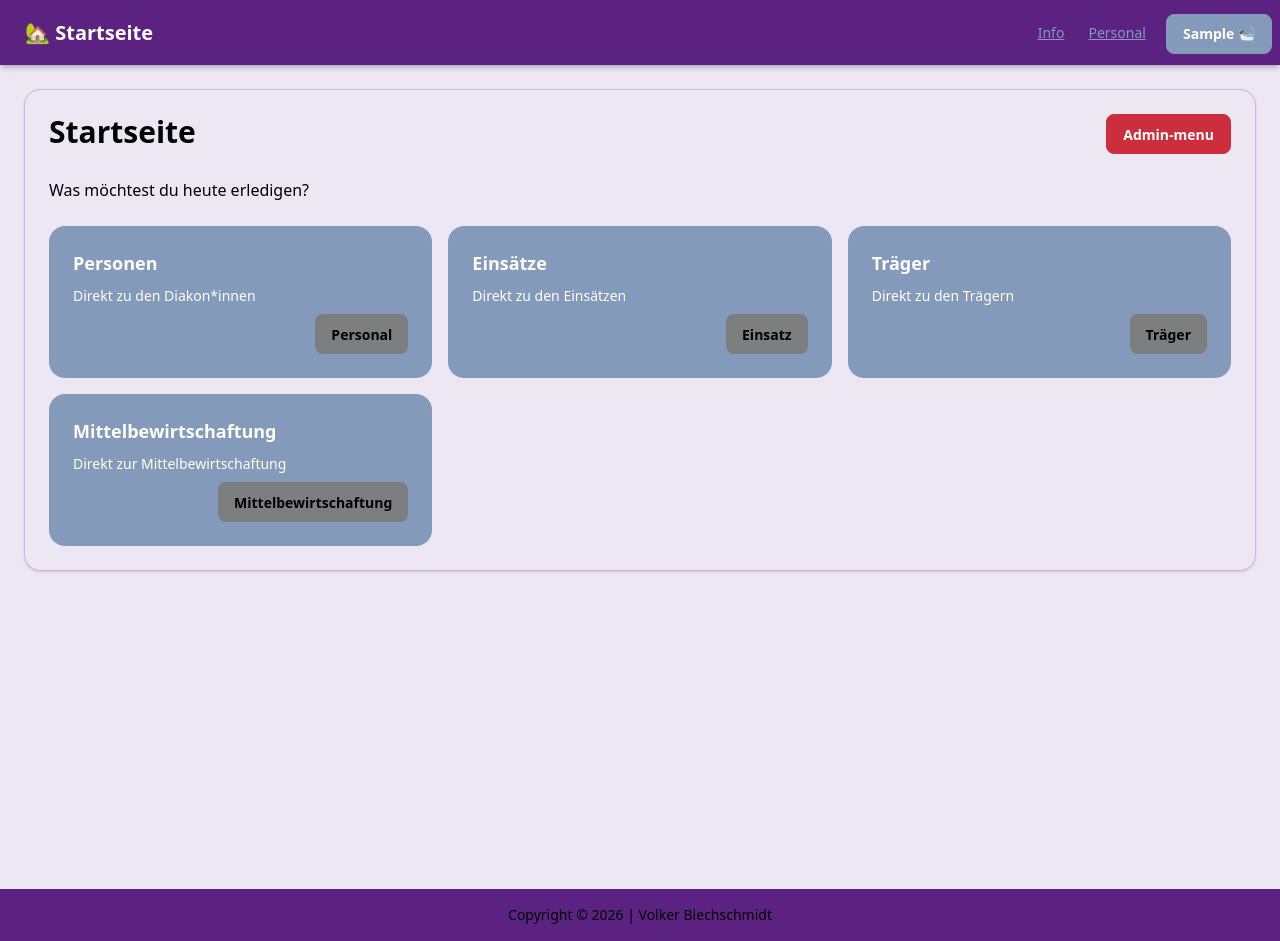
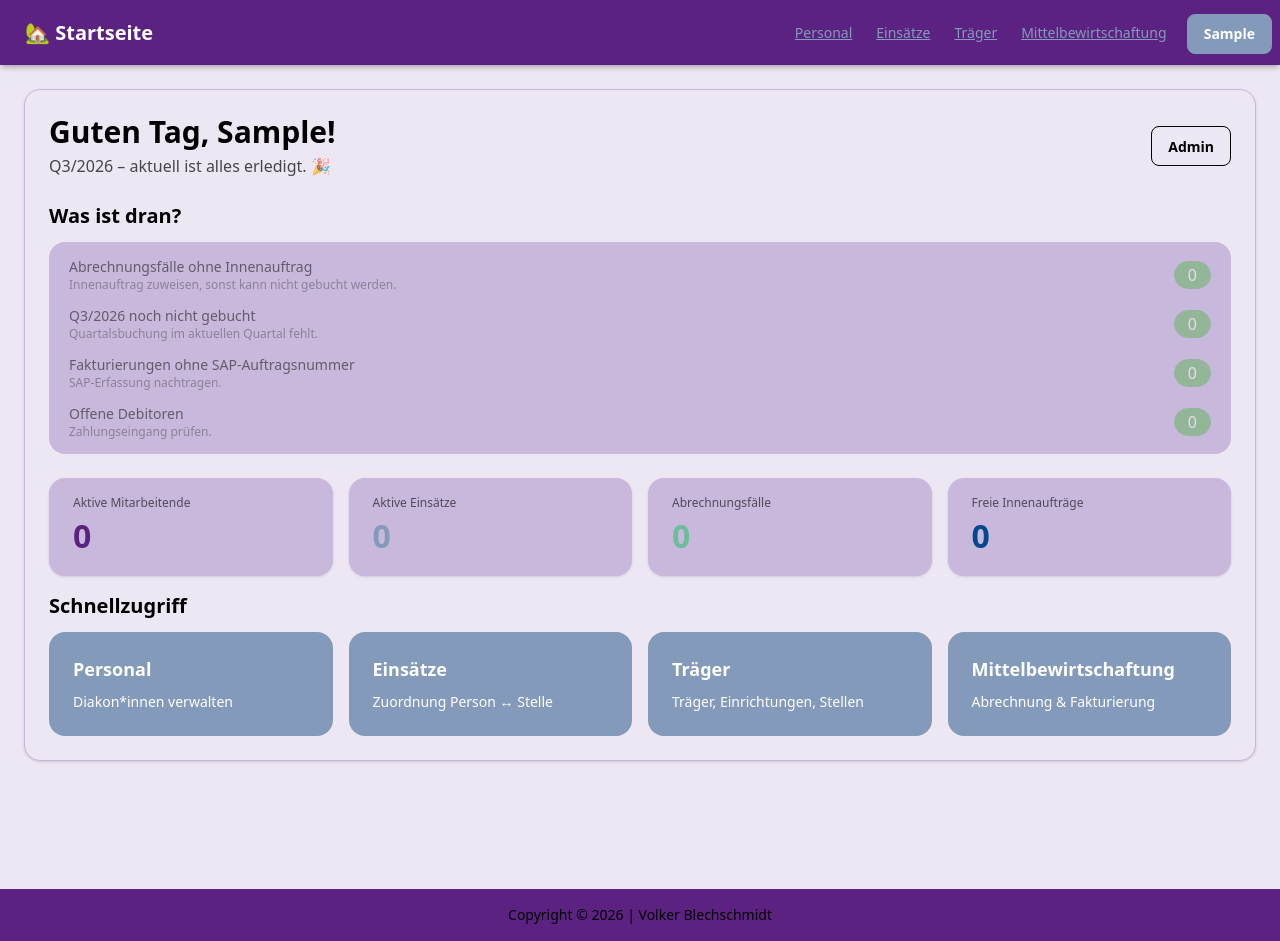
Before and after one commit to VolliVollkrass/django-projektpersmbw, a Django app: page / in a window 1280 px wide. Run offline with Django 5.2, Linux system fonts and the light colour scheme; the visitor is signed in with stand-in values (Sample User, id 1); data that the repository does not hold is empty; style sheets or scripts are compiled from the project's sources.

Commit message:
Startseite als Aufgaben-Dashboard, Navigation bereinigt, Import-Vorlage
- Startseite zeigt offene Abrechnungsaufgaben (ohne Innenauftrag, ohne
  Quartalsbuchung, ohne SAP-Nr, offene Debitoren), Kennzahlen, Schnellzugriff
- Login-Ansicht ohne Stock-Foto, Navbar mit allen Bereichen, tote Links
  ausgegraut, Einsatz-Karten-Link gefixt, Admin-Button nur für Staff
- Datums-icontains aus Suchfiltern entfernt (Postgres-inkompatibel)
- Excel-Vorlage für Stammdaten-Import (import_vorlagen/)

Co-Authored-By: Claude Fable 5 <noreply@anthropic.com>

```diff
--- a/einsatz/views.py
+++ b/einsatz/views.py
@@ -18,8 +18,6 @@ def einsatz(request):
             Q(stelle__name__icontains=query)
             | Q(mitarbeiter__vorname__icontains=query)
             | Q(mitarbeiter__nachname__icontains=query)
-            | Q(beginn__icontains=query)
-            | Q(ende__icontains=query)
         )
 
     ctx = {"einsaetze": einsaetze, "einsatz_anzahl": einsatz_anzahl, "query": query}
--- a/home/templates/home/home.html
+++ b/home/templates/home/home.html
@@ -6,68 +6,111 @@
 {% if user.is_authenticated %}
 <div class="min-h-screen">
   <div class="m-6 border border-base-200 rounded-box shadow bg-base-100">
-    <div class="p-6 flex">
-      <h1 class="text-3xl font-bold flex-auto ">Startseite </h1>
-      <div class="flex-none ">
-          <a class="btn btn-error " href="{% url "admin:index" %}">Admin-menu</a>
 
+    <div class="p-6 flex items-center">
+      <div class="flex-auto">
+        <h1 class="text-3xl font-bold">Guten Tag{% if user.first_name %}, {{ user.first_name }}{% endif %}!</h1>
+        <p class="text-base-content/70 mt-1">Q{{ quartal }}/{{ jahr }} –
+          {% if offene_aufgaben %}es gibt {{ offene_aufgaben }} offene Aufgabe{{ offene_aufgaben|pluralize:"n" }}.
+          {% else %}aktuell ist alles erledigt. 🎉{% endif %}
+        </p>
       </div>
+      {% if user.is_staff %}
+      <a class="btn btn-outline" href="{% url "admin:index" %}">Admin</a>
+      {% endif %}
+    </div>
 
+    {# ── Aufgaben: Was ist jetzt dran? ─────────────────────────── #}
+    <div class="px-6 pb-2">
+      <h2 class="text-xl font-semibold mb-3">Was ist dran?</h2>
+      <ul class="menu bg-base-200 rounded-box w-full p-2">
+        {% for a in aufgaben %}
+        <li>
+          <a href="{% url a.url_name %}" class="flex items-center justify-between {% if not a.anzahl %}opacity-50{% endif %}">
+            <span>
+              <span class="font-medium">{{ a.titel }}</span>
+              <span class="block text-xs text-base-content/60">{{ a.hinweis }}</span>
+            </span>
+            <span class="badge badge-lg {% if a.anzahl %}badge-error{% else %}badge-success{% endif %}">
+              {{ a.anzahl }}
+            </span>
+          </a>
+        </li>
+        {% endfor %}
+      </ul>
     </div>
-    <p class="pl-6">Was möchtest du heute erledigen?</p>
-    <div class="grid grid-cols-3 p-4">
-      <div class="card bg-secondary text-secondary-content m-2">
-        <div class="card-body">
-          <h2 class="card-title">Personen</h2>
-          <p>Direkt zu den Diakon*innen</p>
-          <div class="card-actions justify-end">
-            <a href="{% url "personal" %}" class="btn bg-neutral border-none">Personal</a>
-          </div>
+
+    {# ── Kennzahlen ────────────────────────────────────────────── #}
+    <div class="px-6 py-4 grid grid-cols-2 md:grid-cols-4 gap-4">
+      <div class="stats shadow bg-base-200">
+        <div class="stat">
+          <div class="stat-title">Aktive Mitarbeitende</div>
+          <div class="stat-value text-primary">{{ aktive_mitarbeiter }}</div>
         </div>
       </div>
-      <div class="card bg-secondary text-secondary-content m-2">
-        <div class="card-body">
-          <h2 class="card-title">Einsätze</h2>
-          <p>Direkt zu den Einsätzen</p>
-          <div class="card-actions justify-end">
-            <a href="{% url "personal" %}" class="btn bg-neutral border-none">Einsatz</a>
-          </div>
+      <div class="stats shadow bg-base-200">
+        <div class="stat">
+          <div class="stat-title">Aktive Einsätze</div>
+          <div class="stat-value text-secondary">{{ aktive_einsaetze }}</div>
         </div>
       </div>
-      <div class="card bg-secondary text-secondary-content m-2">
-        <div class="card-body">
-          <h2 class="card-title">Träger</h2>
-          <p>Direkt zu den Trägern</p>
-          <div class="card-actions justify-end">
-            <a href="{% url "traeger" %}" class="btn bg-neutral border-none">Träger</a>
-          </div>
+      <div class="stats shadow bg-base-200">
+        <div class="stat">
+          <div class="stat-title">Abrechnungsfälle</div>
+          <div class="stat-value text-accent">{{ abrechnungsfaelle_anzahl }}</div>
         </div>
       </div>
-      <div class="card bg-secondary text-secondary-content m-2">
-        <div class="card-body">
-          <h2 class="card-title">Mittelbewirtschaftung</h2>
-          <p>Direkt zur Mittelbewirtschaftung</p>
-          <div class="card-actions justify-end">
-            <a href="{% url "mbw" %}" class="btn bg-neutral border-none">Mittelbewirtschaftung</a>
-          </div>
+      <div class="stats shadow bg-base-200">
+        <div class="stat">
+          <div class="stat-title">Freie Innenaufträge</div>
+          <div class="stat-value text-info">{{ freie_innenauftraege }}</div>
         </div>
       </div>
     </div>
+
+    {# ── Schnellzugriff ────────────────────────────────────────── #}
+    <div class="px-6 pb-6">
+      <h2 class="text-xl font-semibold mb-3">Schnellzugriff</h2>
+      <div class="grid grid-cols-2 md:grid-cols-4 gap-4">
+        <a href="{% url "personal" %}" class="card bg-secondary text-secondary-content hover:shadow-lg transition-shadow">
+          <div class="card-body">
+            <h3 class="card-title">Personal</h3>
+            <p>Diakon*innen verwalten</p>
+          </div>
+        </a>
+        <a href="{% url "einsatz" %}" class="card bg-secondary text-secondary-content hover:shadow-lg transition-shadow">
+          <div class="card-body">
+            <h3 class="card-title">Einsätze</h3>
+            <p>Zuordnung Person ↔ Stelle</p>
+          </div>
+        </a>
+        <a href="{% url "traeger" %}" class="card bg-secondary text-secondary-content hover:shadow-lg transition-shadow">
+          <div class="card-body">
+            <h3 class="card-title">Träger</h3>
+            <p>Träger, Einrichtungen, Stellen</p>
+          </div>
+        </a>
+        <a href="{% url "mbw" %}" class="card bg-secondary text-secondary-content hover:shadow-lg transition-shadow">
+          <div class="card-body">
+            <h3 class="card-title">Mittelbewirtschaftung</h3>
+            <p>Abrechnung &amp; Fakturierung</p>
+          </div>
+        </a>
+      </div>
+    </div>
+
   </div>
 </div>
 {% else %}
 <div class="hero bg-base-200 min-h-screen">
-  <div class="hero-content flex-col lg:flex-row">
-    <img
-      src="https://img.daisyui.com/images/stock/photo-1635805737707-575885ab0820.webp"
-      class="max-w-sm rounded-lg shadow-2xl"
-    />
-    <div>
-      <h1 class="text-5xl font-bold">Servus und Hallo</h1>
+  <div class="hero-content text-center">
+    <div class="max-w-md">
+      <h1 class="text-5xl font-bold">Diakon-Verwaltung</h1>
       <p class="py-6">
-        Melde dich an und schon kann es los gehen.
+        Personal, Einsätze und Mittelbewirtschaftung des Landeskirchenamts.
+        Bitte melde dich mit deinem Benutzerkonto an.
       </p>
-      <a class="btn btn-primary" href="{% url "login" %}">Login</a>
+      <a class="btn btn-primary btn-wide" href="{% url "login" %}">Anmelden</a>
     </div>
   </div>
 </div>
--- a/home/views.py
+++ b/home/views.py
@@ -1,6 +1,65 @@
 from django.shortcuts import render
-from django.contrib.auth.decorators import login_required
+from django.utils.timezone import now
 
-# Create your views here.
+from einsatz.models import Einsatz
+from mbw.models import Fakturierungsvorgang, Innenauftrag
+from personal.models import Mitarbeiter
+
+
 def home(request):
-    return render(request, "home/home.html" )
+    if not request.user.is_authenticated:
+        return render(request, "home/home.html")
+
+    today = now().date()
+    jahr = today.year
+    quartal = (today.month - 1) // 3 + 1
+
+    abrechnungsfaelle = Einsatz.objects.filter(abrechnung=True, aktiv=True)
+    fakturierungen = Fakturierungsvorgang.objects.filter(jahr=jahr)
+
+    aufgaben = [
+        {
+            "titel": "Abrechnungsfälle ohne Innenauftrag",
+            "anzahl": abrechnungsfaelle.filter(innenauftrag__isnull=True).count(),
+            "url_name": "abrechnungsliste",
+            "hinweis": "Innenauftrag zuweisen, sonst kann nicht gebucht werden.",
+        },
+        {
+            "titel": f"Q{quartal}/{jahr} noch nicht gebucht",
+            "anzahl": abrechnungsfaelle.exclude(
+                quartalsabrechnungen__jahr=jahr,
+                quartalsabrechnungen__quartal=quartal,
+            ).count(),
+            "url_name": "quartalsuebersicht",
+            "hinweis": "Quartalsbuchung im aktuellen Quartal fehlt.",
+        },
+        {
+            "titel": "Fakturierungen ohne SAP-Auftragsnummer",
+            "anzahl": fakturierungen.filter(sap_auftragsnummer="").count(),
+            "url_name": "fakturierungsliste",
+            "hinweis": "SAP-Erfassung nachtragen.",
+        },
+        {
+            "titel": "Offene Debitoren",
+            "anzahl": fakturierungen.exclude(
+                debitor_status=Fakturierungsvorgang.DebitorStatus.AUSGEGLICHEN
+            ).count(),
+            "url_name": "fakturierungsliste",
+            "hinweis": "Zahlungseingang prüfen.",
+        },
+    ]
+    offene_aufgaben = sum(a["anzahl"] for a in aufgaben)
+
+    context = {
+        "jahr": jahr,
+        "quartal": quartal,
+        "aufgaben": aufgaben,
+        "offene_aufgaben": offene_aufgaben,
+        "aktive_mitarbeiter": Mitarbeiter.objects.filter(aktiv=True).count(),
+        "aktive_einsaetze": Einsatz.objects.filter(aktiv=True).count(),
+        "abrechnungsfaelle_anzahl": abrechnungsfaelle.count(),
+        "freie_innenauftraege": Innenauftrag.objects.filter(
+            einsatz__isnull=True, aktiv=True
+        ).count(),
+    }
+    return render(request, "home/home.html", context)
--- a/mbw/views.py
+++ b/mbw/views.py
@@ -52,8 +52,6 @@ def aktive_einsaetze(request):
             Q(stelle__name__icontains=query)
             | Q(mitarbeiter__vorname__icontains=query)
             | Q(mitarbeiter__nachname__icontains=query)
-            | Q(beginn__icontains=query)
-            | Q(ende__icontains=query)
         )
 
     context = {
@@ -78,8 +76,6 @@ def abrechnungsliste(request):
             Q(stelle__name__icontains=query)
             | Q(mitarbeiter__vorname__icontains=query)
             | Q(mitarbeiter__nachname__icontains=query)
-            | Q(beginn__icontains=query)
-            | Q(ende__icontains=query)
         )
 
     einsatz_ids = [e.pk for e in einsaetze]
--- a/templates/includes/nav.html
+++ b/templates/includes/nav.html
@@ -3,19 +3,16 @@
     <a class="btn btn-ghost text-xl" href="/">🏡 Startseite</a>
   </div>
   <div class="flex-none">
+    {% if user.is_authenticated %}
     <ul class="menu menu-horizontal px-1">
-      <li><a class="link link-secondary" href="/">Info</a></li>
-
-    {% if user.is_authenticated %}
       <li><a class="link link-secondary" href="{% url "personal" %}">Personal</a></li>
+      <li><a class="link link-secondary" href="{% url "einsatz" %}">Einsätze</a></li>
+      <li><a class="link link-secondary" href="{% url "traeger" %}">Träger</a></li>
+      <li><a class="link link-secondary" href="{% url "mbw" %}">Mittelbewirtschaftung</a></li>
     </ul>
-    <a class="btn btn-secondary" href="{% url "myaccount" %}">{{ user.first_name }} 🛀🏽</a>
+    <a class="btn btn-secondary" href="{% url "myaccount" %}">{{ user.first_name|default:user.username }}</a>
     {% else %}
-    <div class="flex space-x-2">
     <a class="btn btn-secondary" href="{% url "login" %}">Login</a>
-    <a class="btn btn-secondary" href="/">Registrieren</a>
-    </div>
     {% endif %}
-
   </div>
 </div>
--- a/templates/includes/sidemenu.html
+++ b/templates/includes/sidemenu.html
@@ -5,8 +5,8 @@
             <ul>
               <li><a href="{% url "personal" %}">Personalliste</a></li>
               <li><a href="{% url "ansprech" %}">Ansprechpartner*innen</a></li>
-              <li><a href="{% url "personal" %}" class="">Personalkommision - UA</a></li>
-              <li><a href="{% url "personal" %}" class="">Beurteilungen</a></li>
+              <li class="menu-disabled"><a>Personalkommision – UA <span class="badge badge-xs">bald</span></a></li>
+              <li class="menu-disabled"><a>Beurteilungen <span class="badge badge-xs">bald</span></a></li>
 
             </ul>
           </li>
@@ -43,7 +43,7 @@
               <li><a href="{% url "innenauftraege" %}" class="">Innenaufträge</a></li>
               <li><a href="{% url "quartalsuebersicht" %}" class="">Quartalsübersicht</a></li>
               <li><a href="{% url "fakturierungsliste" %}" class="">Fakturierung</a></li>
-              <li><a href="/" class="">Refinanzierungszuschuss</a></li>
+              <li class="menu-disabled"><a>Refinanzierungszuschuss <span class="badge badge-xs">bald</span></a></li>
             </ul>
           </li>
         </ul>
```
Also changed, not shown: 1 other file.
